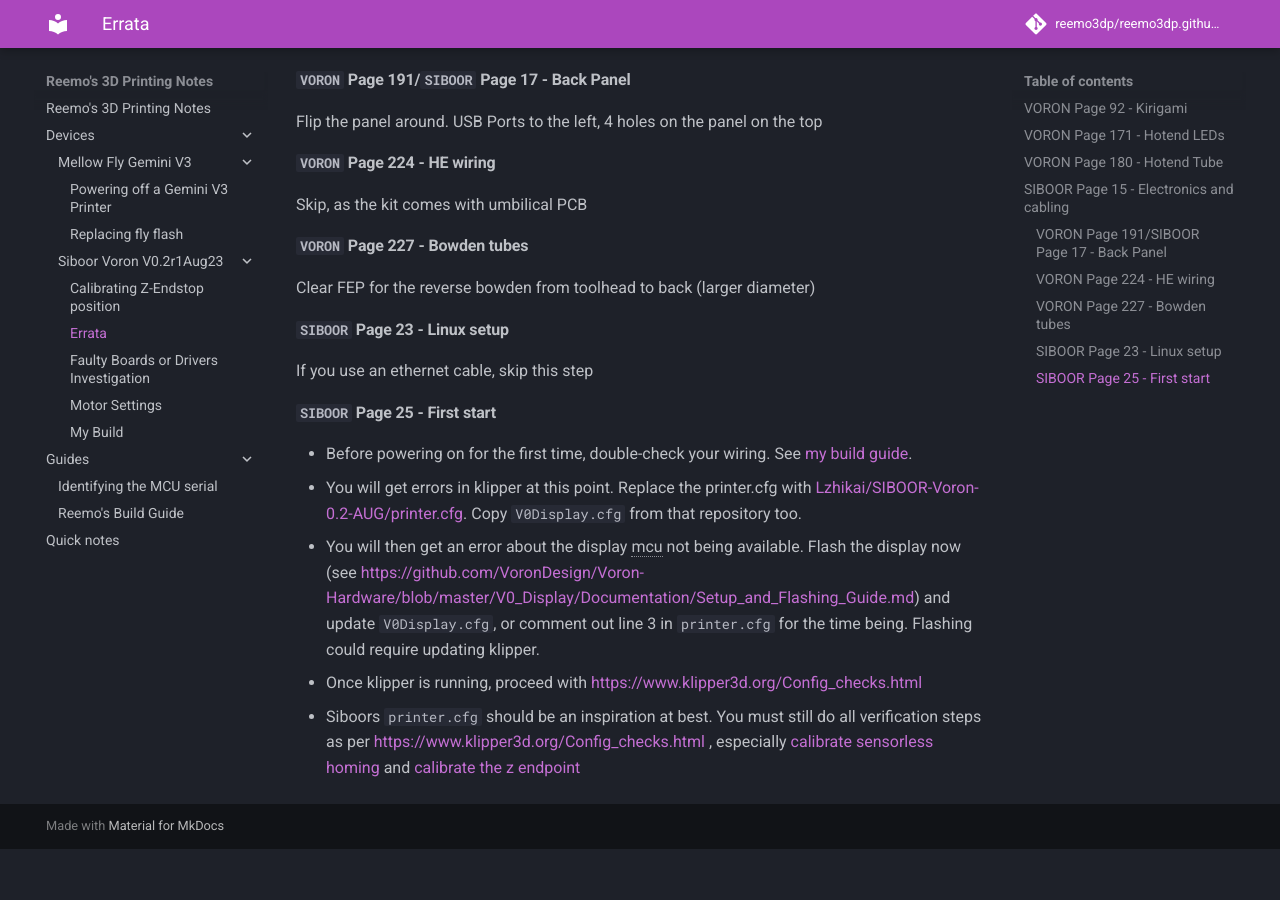
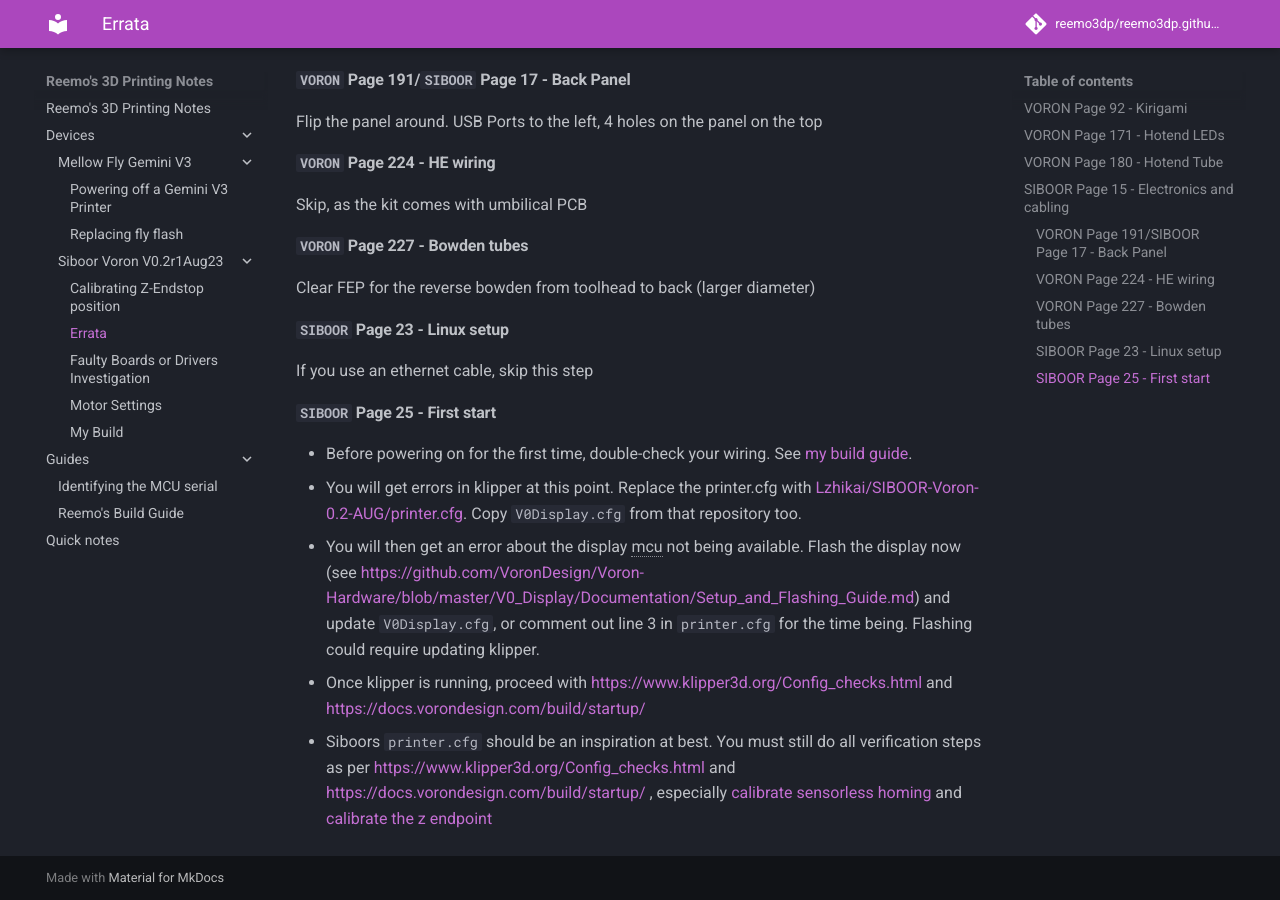
Before and after one commit to reemo3dp/reemo3dp.github.io, an MkDocs documentation site: the page built from docs/devices/Siboor-Voron-V0.2r1Aug23/errata.md, in a window 1280 px wide and 900 px high, scrolled down 937 px. Built offline with MkDocs 1.6.1 and Material for MkDocs 9.7.7, drawn with Linux system fonts in a browser that asks for light colours; plug-ins that fetch from the network failed and are left out; comment, search, counter and statistics services are not loaded; before the commit the page ends 1786 px from its top, so only the background shows below that.

Commit message:
Add voron initial startup as reference

```diff
--- a/docs/devices/Siboor-Voron-V0.2r1Aug23/errata.md
+++ b/docs/devices/Siboor-Voron-V0.2r1Aug23/errata.md
@@ -49,5 +49,5 @@ If you use an ethernet cable, skip this step
 - Before powering on for the first time, double-check your wiring. See [my build guide](../../guides/build_guide.md).
 - You will get errors in klipper at this point. Replace the printer.cfg with [Lzhikai/SIBOOR-Voron-0.2-AUG/printer.cfg](https://github.com/Lzhikai/SIBOOR-Voron-0.2-AUG/blob/main/printer.cfg). Copy `V0Display.cfg` from that repository too.
 - You will then get an error about the display mcu not being available. Flash the display now (see <https://github.com/VoronDesign/Voron-Hardware/blob/master/V0_Display/Documentation/Setup_and_Flashing_Guide.md>) and update `V0Display.cfg`, or comment out line 3 in `printer.cfg` for the time being. Flashing could require updating klipper.
-- Once klipper is running, proceed with <https://www.klipper3d.org/Config_checks.html>
-- Siboors `printer.cfg` should be an inspiration at best. You must still do all verification steps as per https://www.klipper3d.org/Config_checks.html , especially [calibrate sensorless homing](https://www.klipper3d.org/TMC_Drivers.html#sensorless-homing) and [calibrate the z endpoint](./calibrating_z_height.md)
+- Once klipper is running, proceed with <https://www.klipper3d.org/Config_checks.html> and <https://docs.vorondesign.com/build/startup/>
+- Siboors `printer.cfg` should be an inspiration at best. You must still do all verification steps as per https://www.klipper3d.org/Config_checks.html and https://docs.vorondesign.com/build/startup/ , especially [calibrate sensorless homing](https://www.klipper3d.org/TMC_Drivers.html#sensorless-homing) and [calibrate the z endpoint](./calibrating_z_height.md)
```
Also changed, not shown: docs/devices/Siboor-Voron-V0.2r1Aug23/index.md (+1 -1 lines), docs/guides/Identifying_the_MCU_serial.md (+1 -0 lines), docs/guides/build_guide.md (+4 -2 lines).
